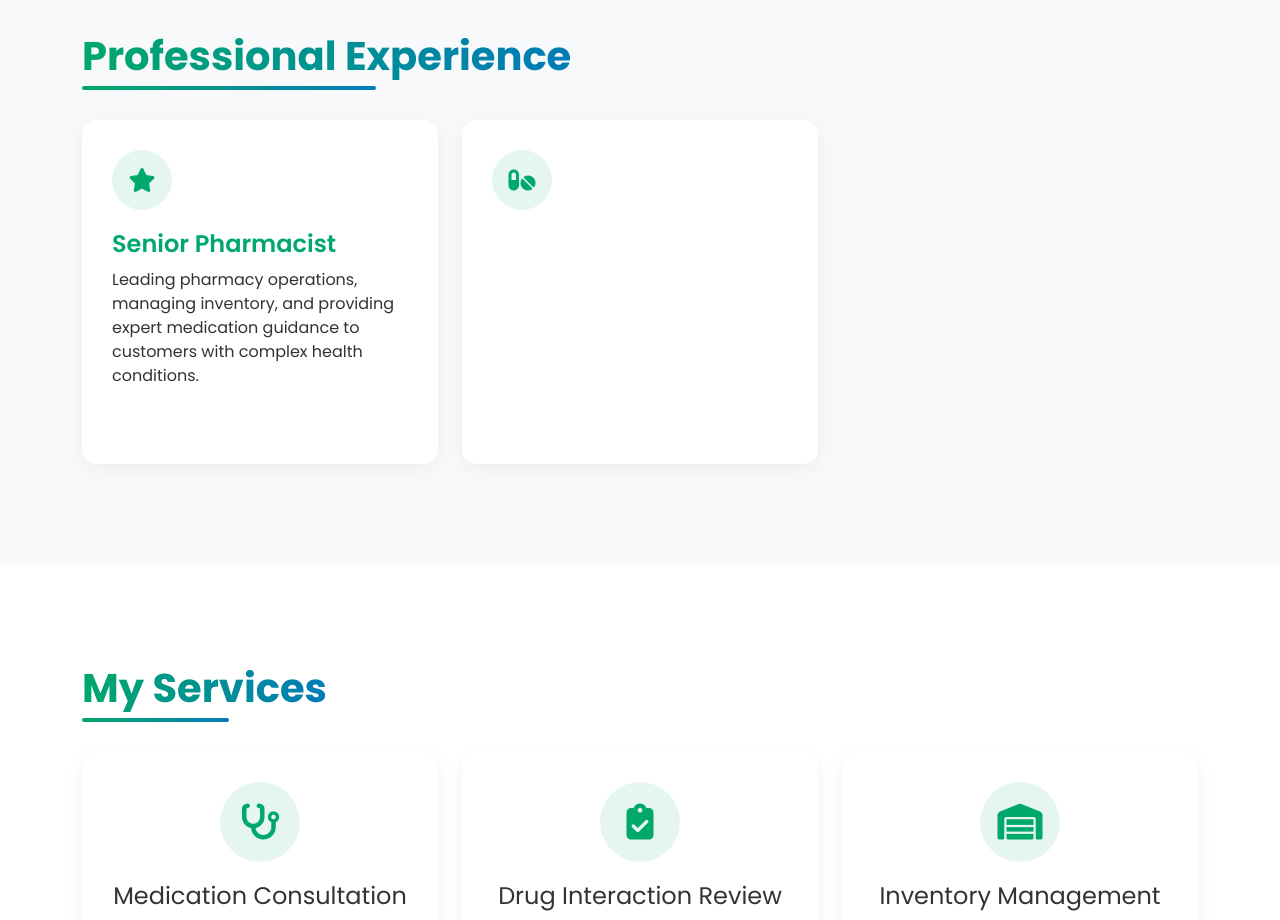
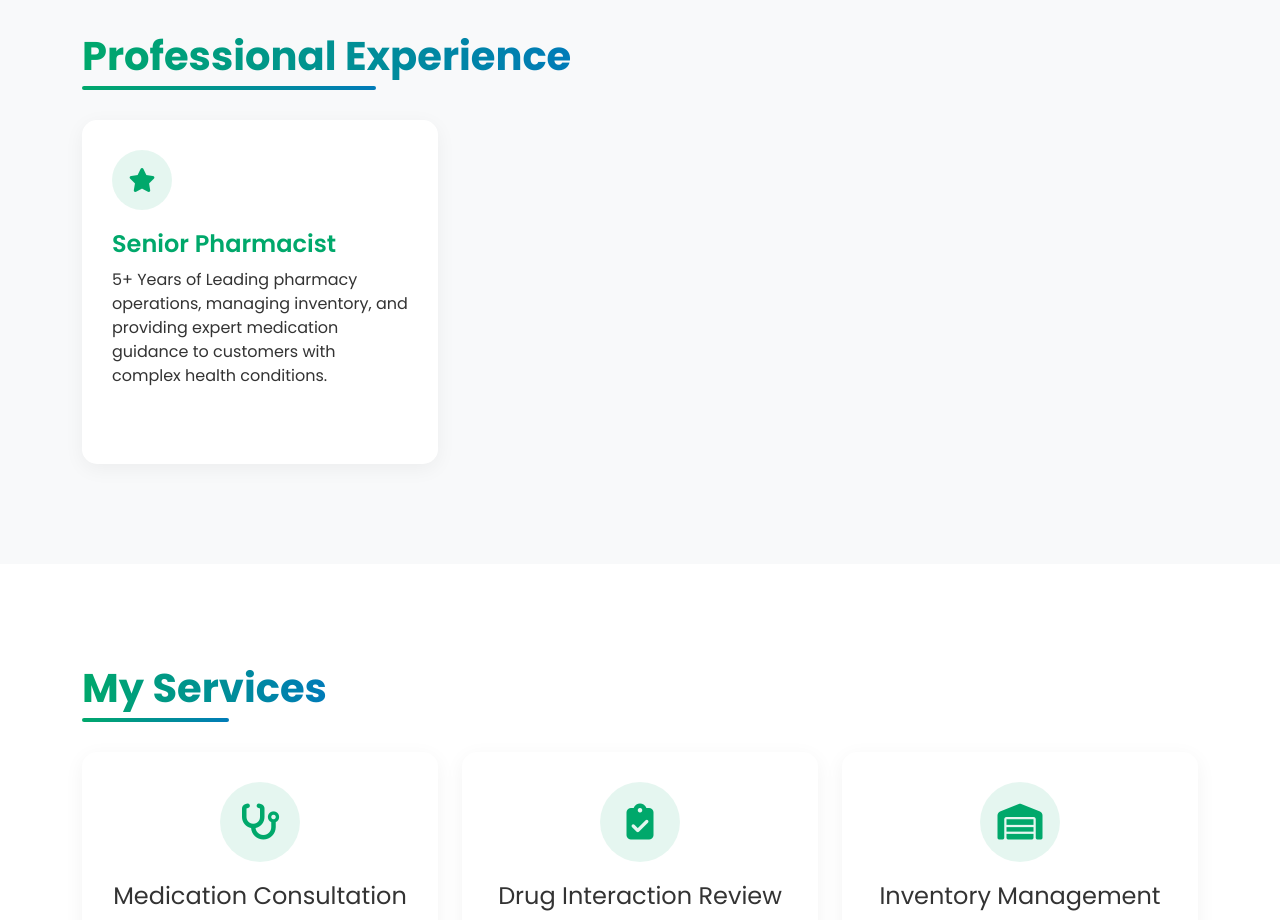
Before and after one commit to muhammadrehan-dev/muhammadusman, a plain HTML site: page index.html in a window 1280 px wide. Shown: the part 2400-3320 px from the top of the page. Drawn offline with nearby package versions, Linux system fonts and the light colour scheme.

Commit message:
Update index.html

```diff
--- a/index.html
+++ b/index.html
@@ -670,20 +670,15 @@
               <h4 class="experience-title">Senior Pharmacist</h4>
 
               <p>
-                Leading pharmacy operations, managing inventory, and providing
+               5+ Years of Leading pharmacy operations, managing inventory, and providing
                 expert medication guidance to customers with complex health
                 conditions.
               </p>
             </div>
           </div>
           <div class="col-md-4" data-aos="fade-up" data-aos-delay="200">
-            <div class="experience-item">
-              <div class="experience-icon">
-                <i class="fas fa-pills"></i>
-              </div>
 
-            </div>
-          </div>
+
             </div>
           </div>
         </div>
```
